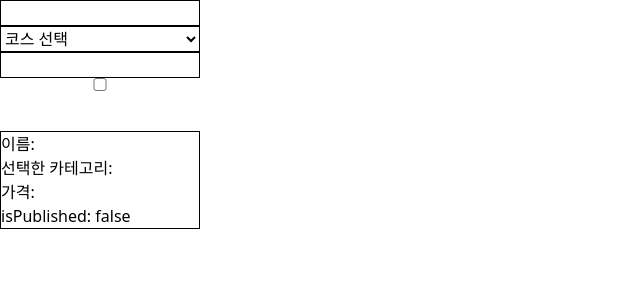
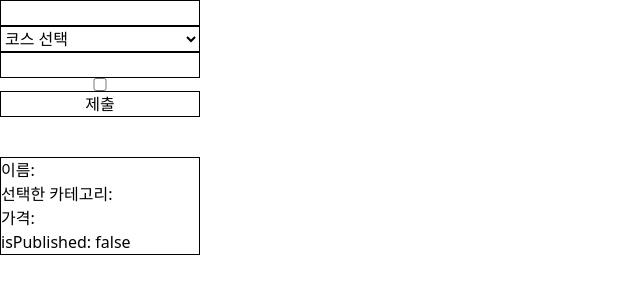
Before and after one commit to cokid1998/react-playground, a React app: page / in a window 1280 px wide. Shown: the top 300 px of the page, without its empty margins (0-640 px from the left). Built offline with nearby package versions, Linux system fonts and the light colour scheme; data requests are answered from the project's data file; the HTML template or start-up script is replaced by a standard one.

Commit message:
서버 요청 기능 구현

```diff
--- a/src/App.tsx
+++ b/src/App.tsx
@@ -84,9 +84,37 @@ function App() {
     }));
   };
 
+  const onSubmit = (e: React.FormEvent<HTMLFormElement>) => {
+    e.preventDefault();
+
+    // 유효성 검사
+    if (!form.categories) {
+      alert("카테고리를 선택해주세요");
+      return;
+    }
+
+    const payload: ServerPayload = {
+      title: form.title,
+      categoryId: form.categories.id,
+      // price에 넣어준 콤마를 제거하는 코드
+      price: Number(form.price.replace(/,/g, "")),
+      isPublished: form.isPublished ? "Y" : "N",
+    };
+
+    const postData = async () => {
+      const res = await fetch("http://localhost:3001/courses", {
+        method: "POST",
+        headers: { "Content-Type": "application/json" },
+        body: JSON.stringify(payload),
+      });
+      console.log(res);
+    };
+    postData();
+  };
+
   return (
     <div className="flex flex-col gap-10">
-      <form className="flex flex-col w-50">
+      <form className="flex flex-col w-50" onSubmit={onSubmit}>
         <input
           className="border"
           id={"title"}
@@ -123,6 +151,9 @@ function App() {
           onChange={handleInputChange}
           checked={form.isPublished}
         />
+        <button className="border" type="submit">
+          제출
+        </button>
       </form>
 
       <div className="border w-50">
```
